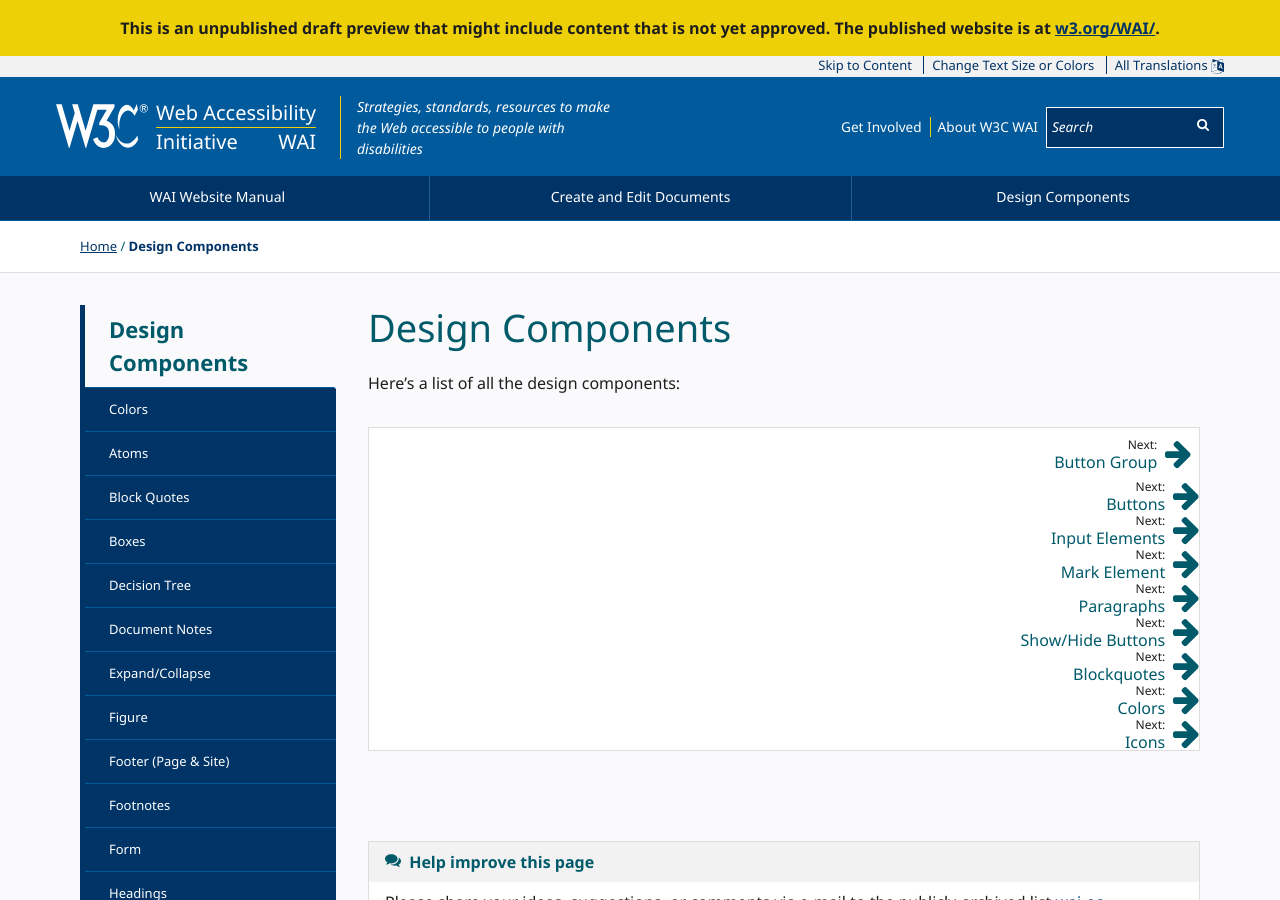
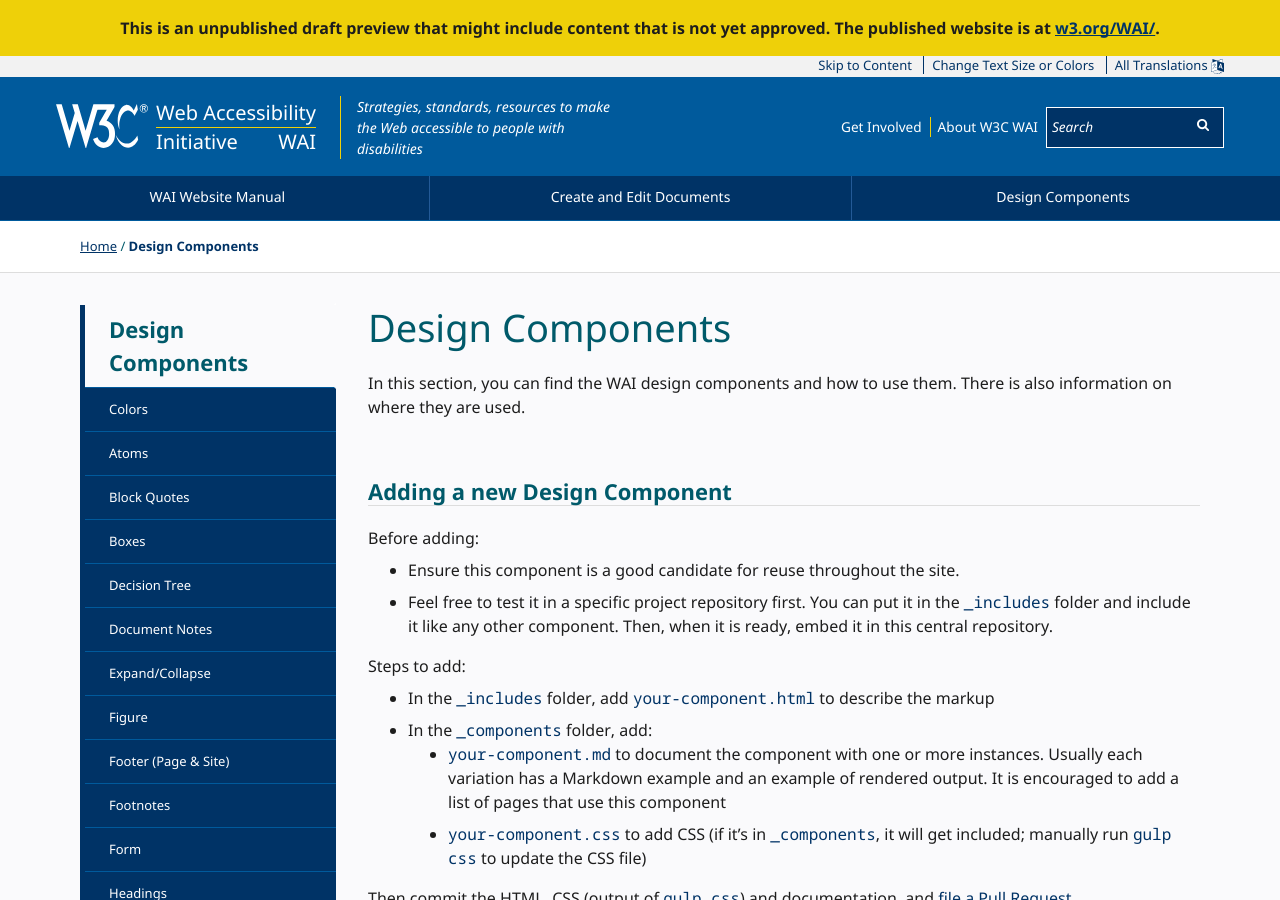
Before and after one commit to w3c/wai-website-theme, a Jekyll site: the page built from _components/index.md, in a window 1280 px wide and 900 px high. Built offline with Jekyll 4.4.1, drawn with Linux system fonts in a browser that asks for light colours; cached includes are drawn as plain includes; comment, search, counter and statistics services are not loaded; some of the changed text lies outside the part shown.

Commit message:
Add documentation

```diff
--- a/_components/index.md
+++ b/_components/index.md
@@ -13,7 +13,23 @@
   path: _components/index.md
 footer: > # Text in footer in HTML
   <p> This is the text in the footer </p>
-order: 0
 ---
 
-Here’s a list of all the design components:
+
+In this section, you can find the WAI design components and how to use them. There is also information on where they are used.
+
+## Adding a new Design Component
+
+Before adding:
+
+* Ensure this component is a good candidate for reuse throughout the site.
+* Feel free to test it in a specific project repository first. You can put it in the `_includes` folder and include it like any other component. Then, when it is ready, embed it in this central repository.
+
+Steps to add:
+
+* In the `_includes` folder, add `your-component.html` to describe the markup
+* In the `_components` folder, add:
+  *  `your-component.md` to document the component with one or more instances. Usually each variation has a Markdown example and an example of rendered output. It is encouraged to add a list of pages that use this component
+  *  `your-component.css` to add CSS (if it's in `_components`, it will get included; manually run `gulp css` to update the CSS file)
+
+Then commit the HTML, CSS (output of `gulp css`) and documentation, and [file a Pull Request](https://github.com/w3c/wai-website-theme/compare).
```
